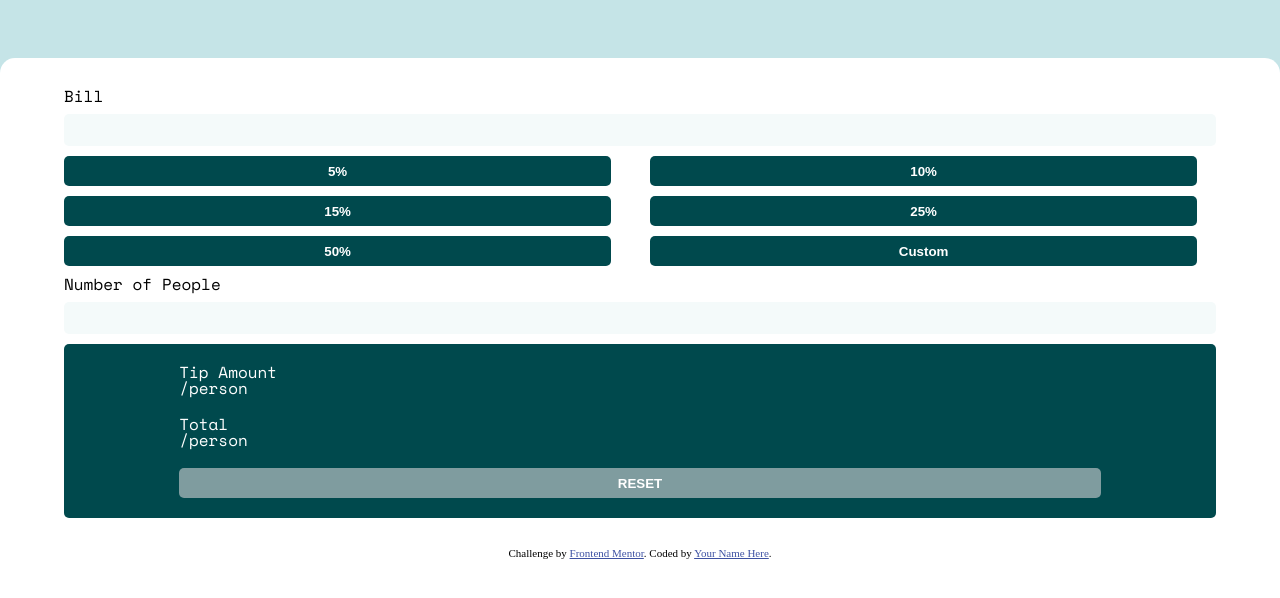
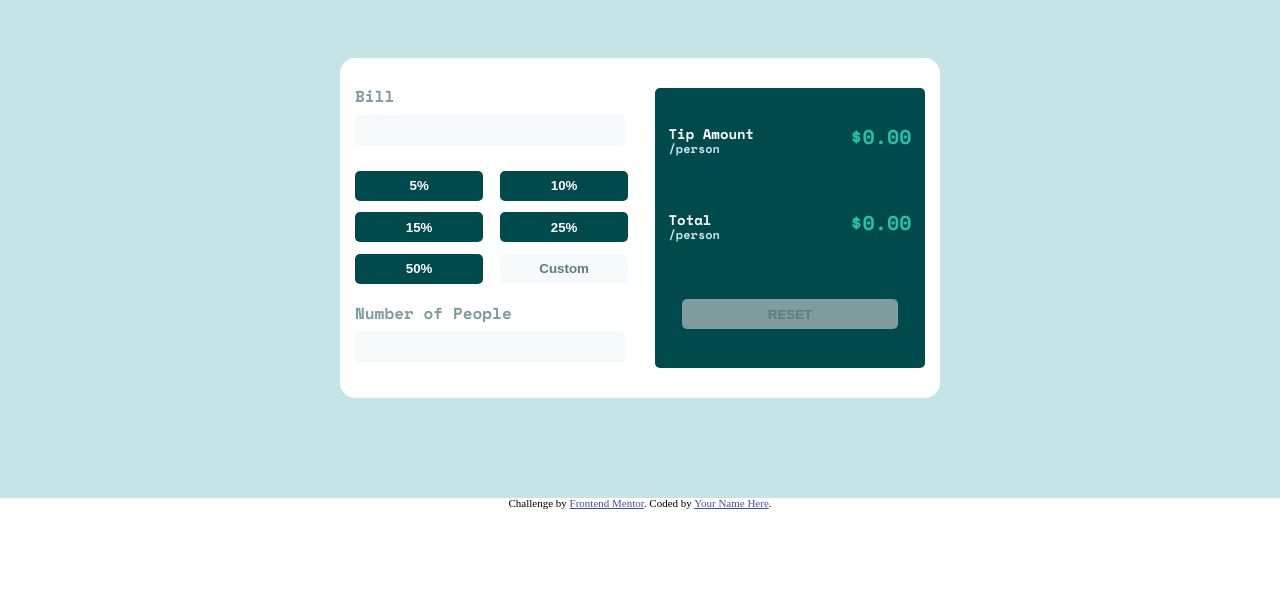
Before and after one commit to trongminh20/tipCalculator, a plain HTML site: page index.html in a window 1280 px wide. Shown: the part 112-710 px from the top of the page. Drawn offline with nearby package versions, Linux system fonts and the light colour scheme.

Commit message:
add grid layour for large display:

```diff
--- a/index.html
+++ b/index.html
@@ -24,13 +24,14 @@
   <div class="header">
     <h1>S P L I <br>T T E R</h1>
   </div>
-  <div class="form">
-    <form action="">
-      <div class="form__group">
+
+    <form class="form"action="">
+      <!-- <div id="control"> -->
+      <div class="form__group form__group__input" id="price">
         <label for="">Bill</label>
         <input type="text" class="form__input" id="bill--price">
       </div>
-      <div class="form__group form__group--btns">
+      <div class="form__group form__group--btns" >
         <button class="btn btn--secondary">5%</button>
         <button class="btn btn--secondary">10%</button>
         <button class="btn btn--secondary">15%</button>
@@ -38,23 +39,24 @@
         <button class="btn btn--secondary">50%</button>
         <button class="btn btn--secondary" id="btn--custom">Custom</button>
       </div>
-      <div class="form__group">
+      <div class="form__group form__group--input" id="num--people">
         <label for="">Number of People</label>
         <input type="text" class="form__input" id="num--people">
       </div>
-      <div class="form__group display">
-        <div class="display__tip">
+    <!-- </div> -->
+      <div class="form__group form__group--display">
+        <div class="form__group--display__tip">
           <p>Tip Amount<br><span class="notice">/person</span></p>
-          <p></p>
+          <p class="amount">0.00</p>
         </div>
-        <div class="display__total">
+        <div class="form__group--display__total">
           <p>Total<br><span class="notice">/person</span></p>
-          <p></p>
+          <p class="amount">0.00</p>
         </div>
         <button class='btn btn--primary'>RESET</button>
       </div>
     </form>
-  </div>
+
  </div>
   <footer class="attribution">
     Challenge by <a href="https://www.frontendmentor.io?ref=challenge" target="_blank">Frontend Mentor</a>.
--- a/style.scss
+++ b/style.scss
@@ -38,11 +38,22 @@ $whiteColor: hsl(0, 0%, 100%);
   border-top-left-radius: 15px;
   padding-top:20px;
   padding-bottom:20px;
+  @media screen and (min-width:800px){
+    width: 70%;
+    height: 60vh;
+    margin:auto;
+  }
+  form{
+    display:flex;
+    flex-direction: column;
+    row-gap:10px;
+  }
   &__input{
     background-color: $lightGrayishCyan--second;
     border:none;
     border-radius: 5px;
     height:30px;
+
   }
   &__group {
     display: flex;
@@ -56,6 +67,18 @@ $whiteColor: hsl(0, 0%, 100%);
       display: grid;
       grid-template-columns: 50% 50%;
       grid-gap: 10px;
+      #btn--custom{
+        background-color: $lightGrayishCyan--second;
+        color:$darkGrayishCyan;
+      }
+    }
+    &__input{
+      grid-area: "control";
+    }
+
+    label{
+      font-weight: bold;
+      color:$darkGrayishCyan--second;
     }
   }
 }
@@ -64,7 +87,7 @@ $whiteColor: hsl(0, 0%, 100%);
     width: 80%;
     margin:auto;
     background-color:$darkGrayishCyan--second;
-
+    color:$darkGrayishCyan;
   }
   width: 95%;
   height: 30px;
@@ -79,7 +102,7 @@ $whiteColor: hsl(0, 0%, 100%);
   }
 }
 
-.display{
+.form__group--display{
   background-color:$veryDarkCyan;
   border-radius: 5px;
   display:flex;
@@ -89,11 +112,60 @@ $whiteColor: hsl(0, 0%, 100%);
   padding-bottom:20px;
   &__tip,
   &__total{
-    width: 80%;
+    width: 90%;
     margin:auto;
     color:white;
+    font-weight: bold;
+    font-size:14px;
     display:flex;
     flex-direction: row;
+    justify-content: space-between;
     align-content: center;
   }
 }
+.notice {
+  font-size:12px;
+  color:$lightGrayishCyan;
+}
+.amount{
+  font-size:20px;
+  color:$strongCyan;
+  &::before{
+    content:"$";
+  }
+}
+
+@media screen and (min-width:800px){
+  .form{
+    width: 600px;
+    height: 300px;;
+    margin:ato;
+    display:grid;
+    grid-template-columns:50% 50%;
+    grid-template-rows:auto;
+    margin-bottom:100px;
+    border-radius: 15px;;
+    &__group{
+      &--input{
+        grid-area: input;
+      }
+      &--btns{
+        grid-area:btns;
+        grid-column: 1;
+        grid-row:2;
+      }
+      &--display{
+        grid-area:total;
+        grid-column: 2;
+        grid-row-start: 1;
+        grid-row-end:4;
+      }
+    }
+    #num--people{
+      grid-column: 1;
+      grid-row:3;
+    }
+  }
+
+
+}
```
Also changed, not shown: style.css, 1 other file.
